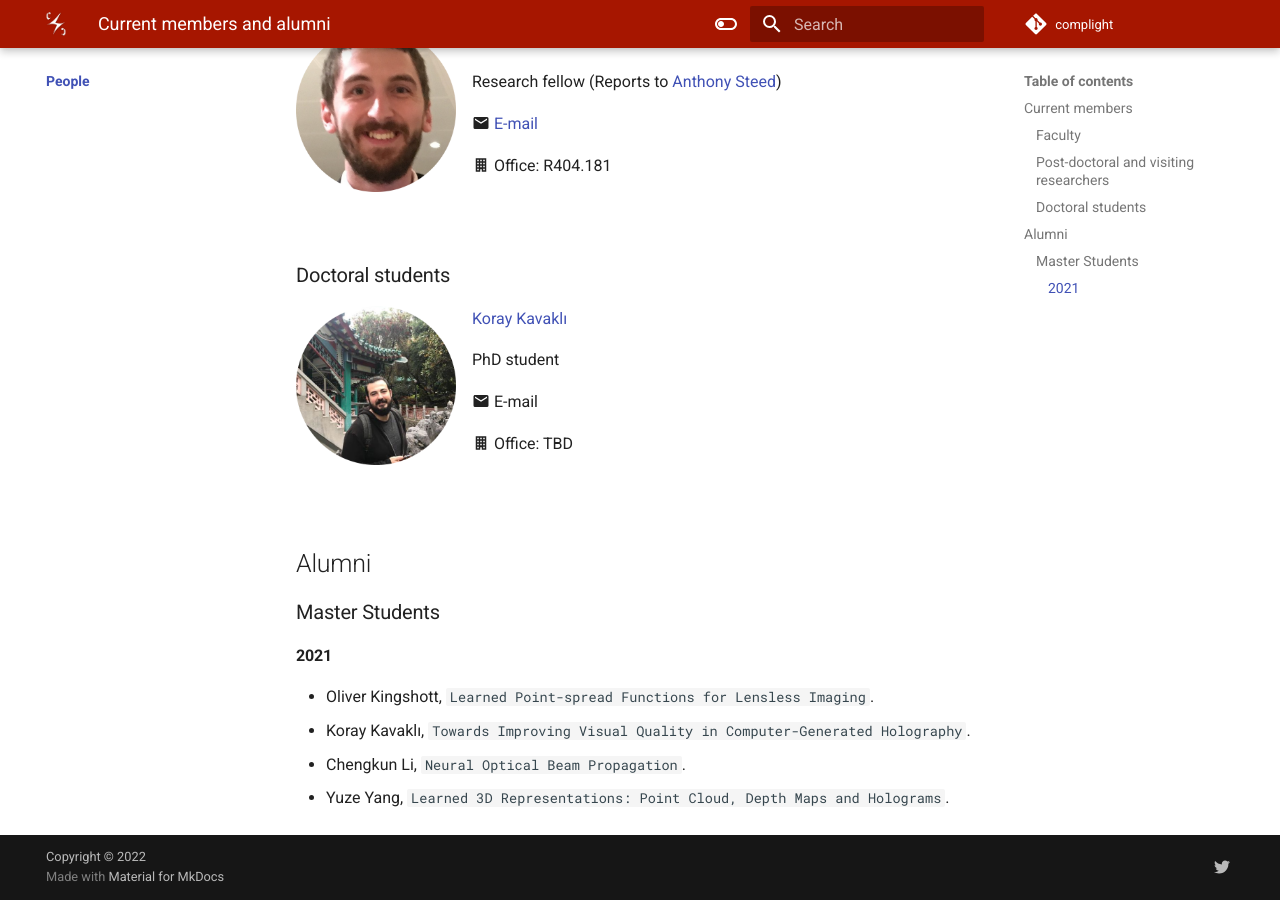
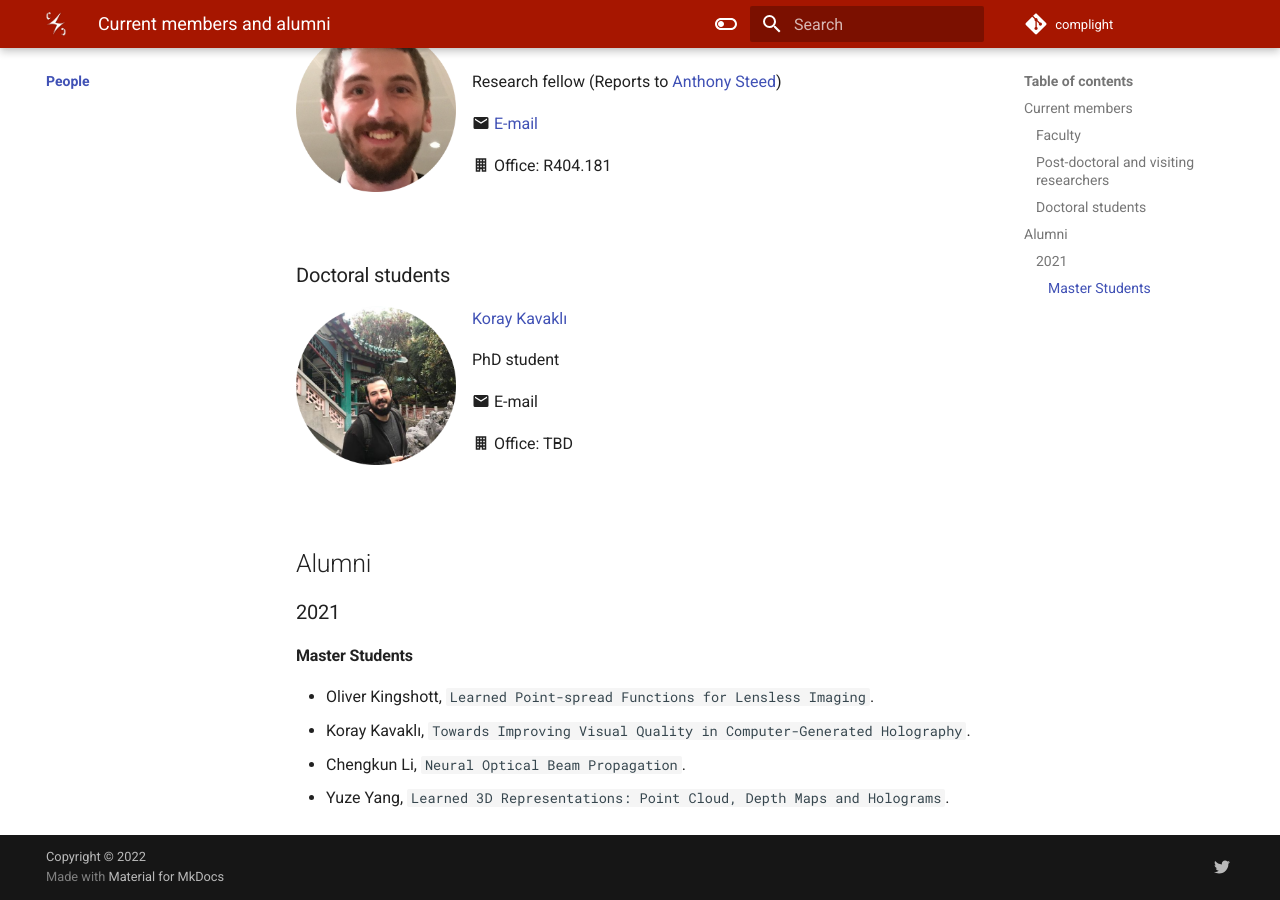
Before and after one commit to complight/complight.github.io, an MkDocs documentation site: the page built from docs/people/index.md, in a window 1280 px wide and 900 px high, scrolled down 770 px. Built offline with MkDocs 1.6.1 and Material for MkDocs 9.7.7, drawn with Linux system fonts in a browser that asks for light colours.

```diff
--- a/docs/people/index.md
+++ b/docs/people/index.md
@@ -48,9 +48,9 @@ PhD student
 
 ## Alumni
 
-### Master Students
+### 2021
 
-#### 2021
+#### Master Students
 - Oliver Kingshott, `Learned Point-spread Functions for Lensless Imaging`.
 - Koray Kavaklı, `Towards Improving Visual Quality in Computer-Generated Holography`.
 - Chengkun Li, `Neural Optical Beam Propagation`.
```
